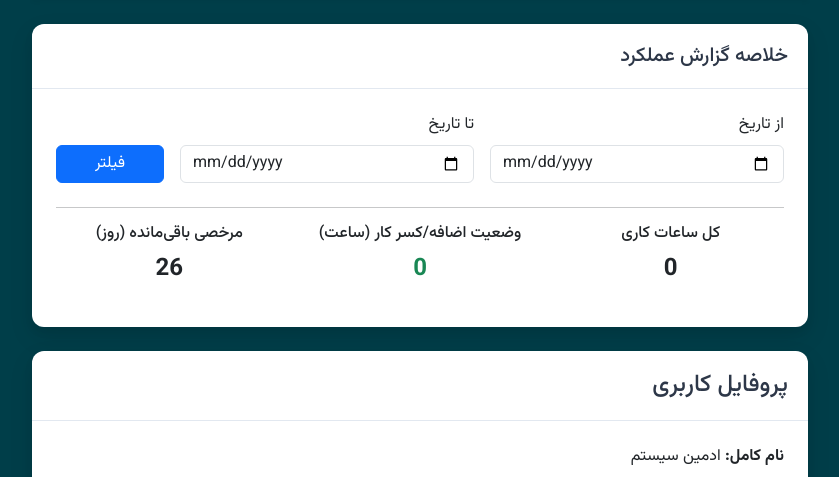
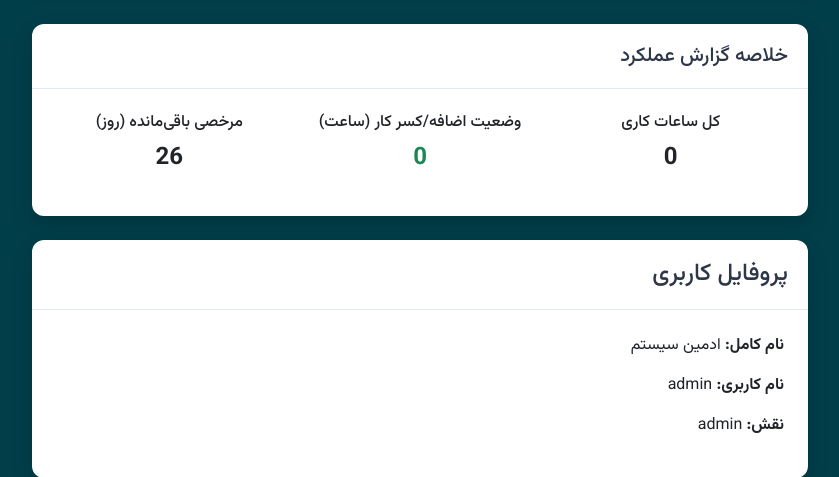
Before and after one commit to 5203elyasba/GozareshKar_v4, a PHP site: page /profile.php in a window 1280 px wide. Shown: the part 104-581 px from the top of the page, without its empty margins (220-1059 px from the left). Run offline with PHP 8.4, Linux system fonts and the light colour scheme; a user stored in the database is signed in; data comes from the database, SQL or seed files in the repository; data that the repository does not hold is empty.

Commit message:
Fix PHP syntax error and remove profile filter
- Fixed a PHP syntax error in `my_reports.php` by adding a missing `endif;`. This was causing an "unexpected end of file" error.
- Removed the date range filter from the `profile.php` page as requested.

```diff
--- a/my_reports.php
+++ b/my_reports.php
@@ -125,6 +125,7 @@ try {
                 <?php endforeach; ?>
             </div>
         <?php endif; ?>
+    <?php endif; ?>
     </div>
 
     <script src="https://cdn.jsdelivr.net/npm/bootstrap@5.3.2/dist/js/bootstrap.bundle.min.js"></script>
--- a/profile.php
+++ b/profile.php
@@ -41,20 +41,6 @@ $report_data = $calculator->calculateForUser($user_id, $start_date, $end_date);
                 <h5 class="mb-0">خلاصه گزارش عملکرد</h5>
             </div>
             <div class="card-body">
-                <form action="profile.php" method="get" class="row g-3 align-items-end mb-4">
-                    <div class="col-md-5">
-                        <label for="start_date" class="form-label">از تاریخ</label>
-                        <input type="date" class="form-control" name="start_date" id="start_date" value="<?php echo htmlspecialchars($start_date ?? ''); ?>">
-                    </div>
-                    <div class="col-md-5">
-                        <label for="end_date" class="form-label">تا تاریخ</label>
-                        <input type="date" class="form-control" name="end_date" id="end_date" value="<?php echo htmlspecialchars($end_date ?? ''); ?>">
-                    </div>
-                    <div class="col-md-2">
-                        <button type="submit" class="btn btn-primary w-100">فیلتر</button>
-                    </div>
-                </form>
-                <hr>
                 <?php if ($report_data['success']): ?>
                     <div class="row text-center">
                         <div class="col-md-4">
```
